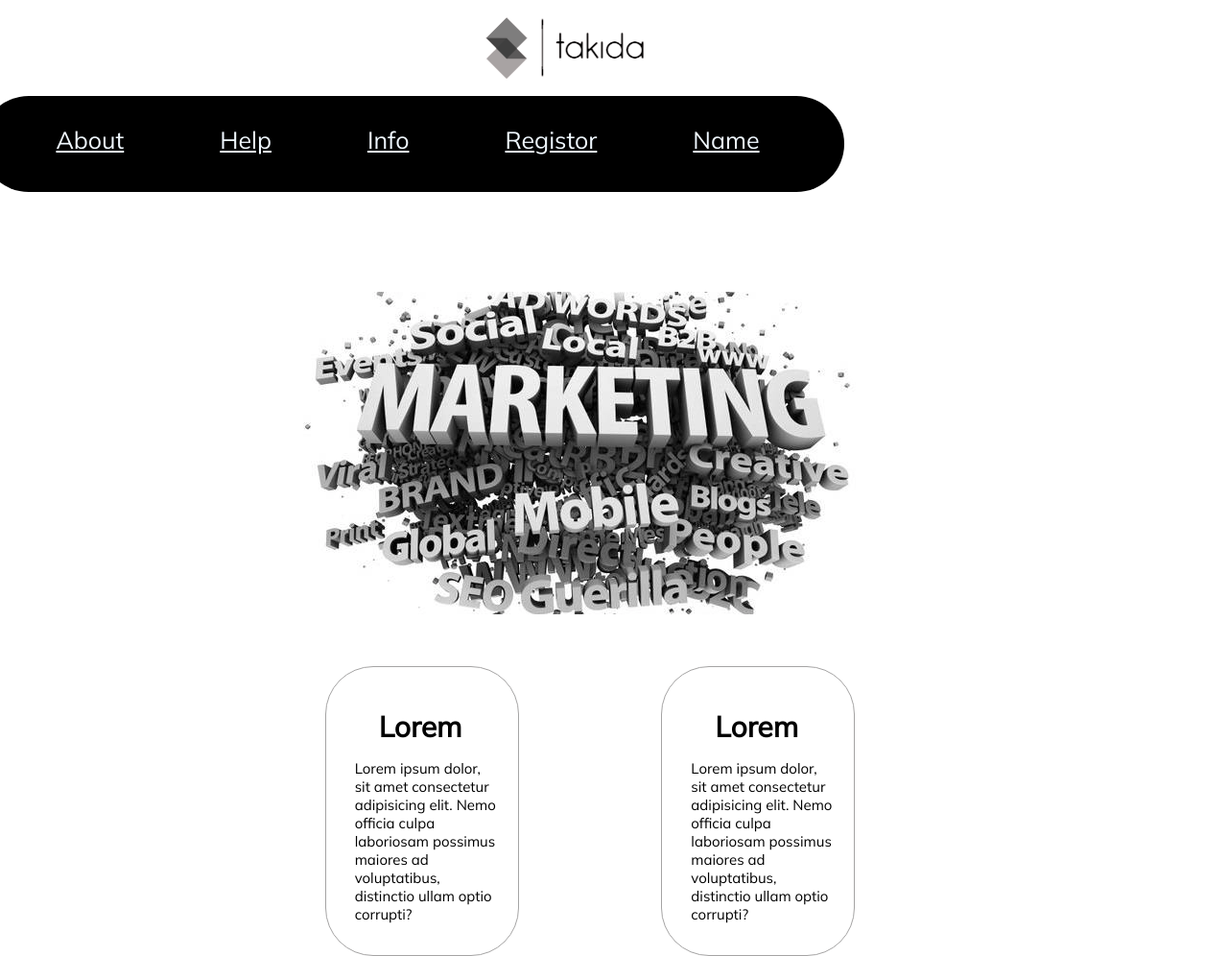
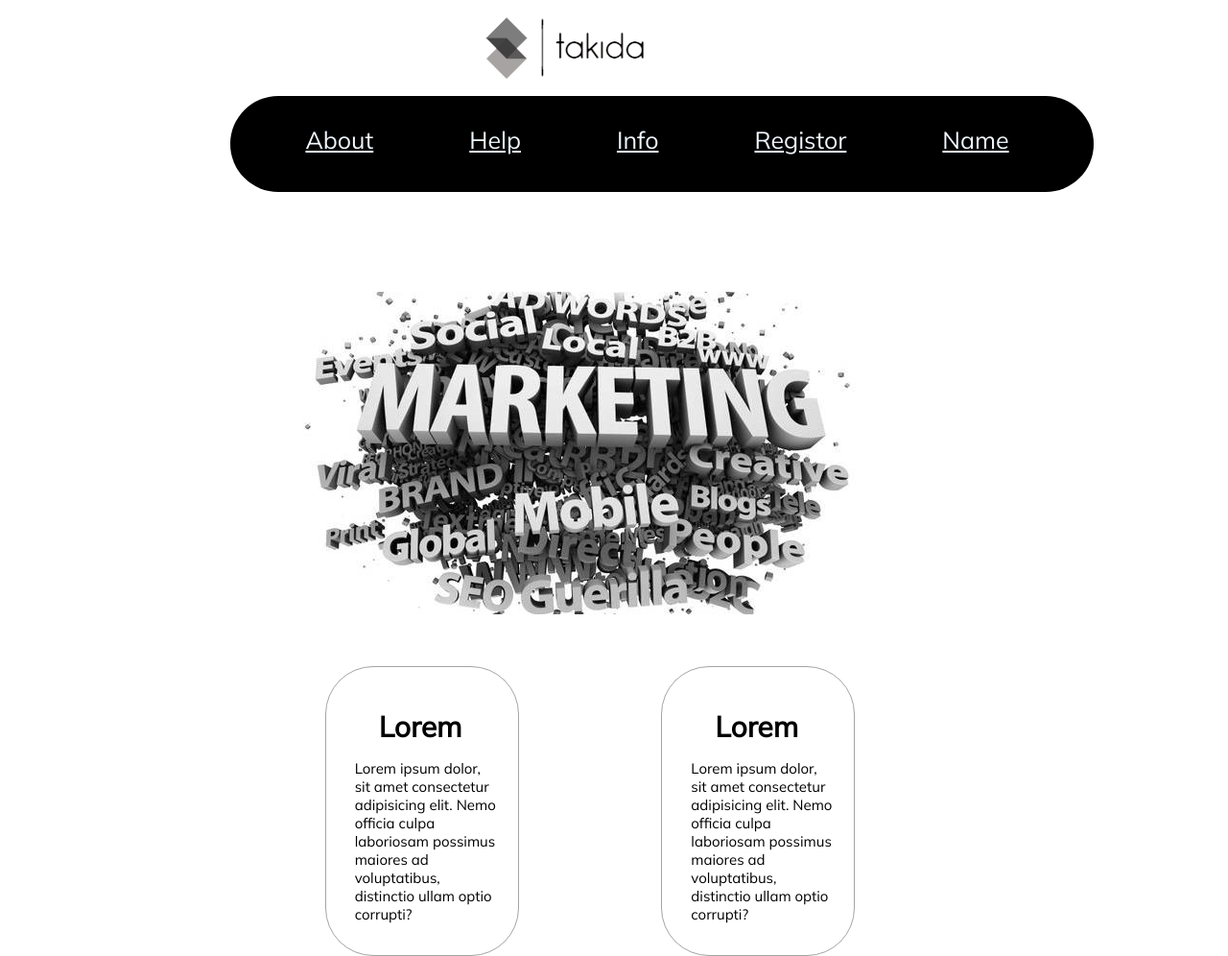
Before and after one commit to 0611pixelcode/Agenstvo-Reklamnoe, a plain HTML site: page index.html in a window 1280 px wide. Shown: the whole page at 96% size. Drawn offline with Linux system fonts and the light colour scheme.

Commit message:
position style remove

```diff
--- a/scyle.css
+++ b/scyle.css
@@ -4,11 +4,14 @@ body{
 }
 
 .container{
+  position: relative;
   width: 800px;
   margin-left: auto;
   margin-right: auto;
 }
-
+.header{
+  position: relative;
+}
 ul{
   list-style-type: none;
 }
@@ -24,7 +27,6 @@ ul{
 
   position: absolute;
   top: 100px;
-  right: 400px;
   width: 900px;
   height: 100px;
   background-color: black;
```
